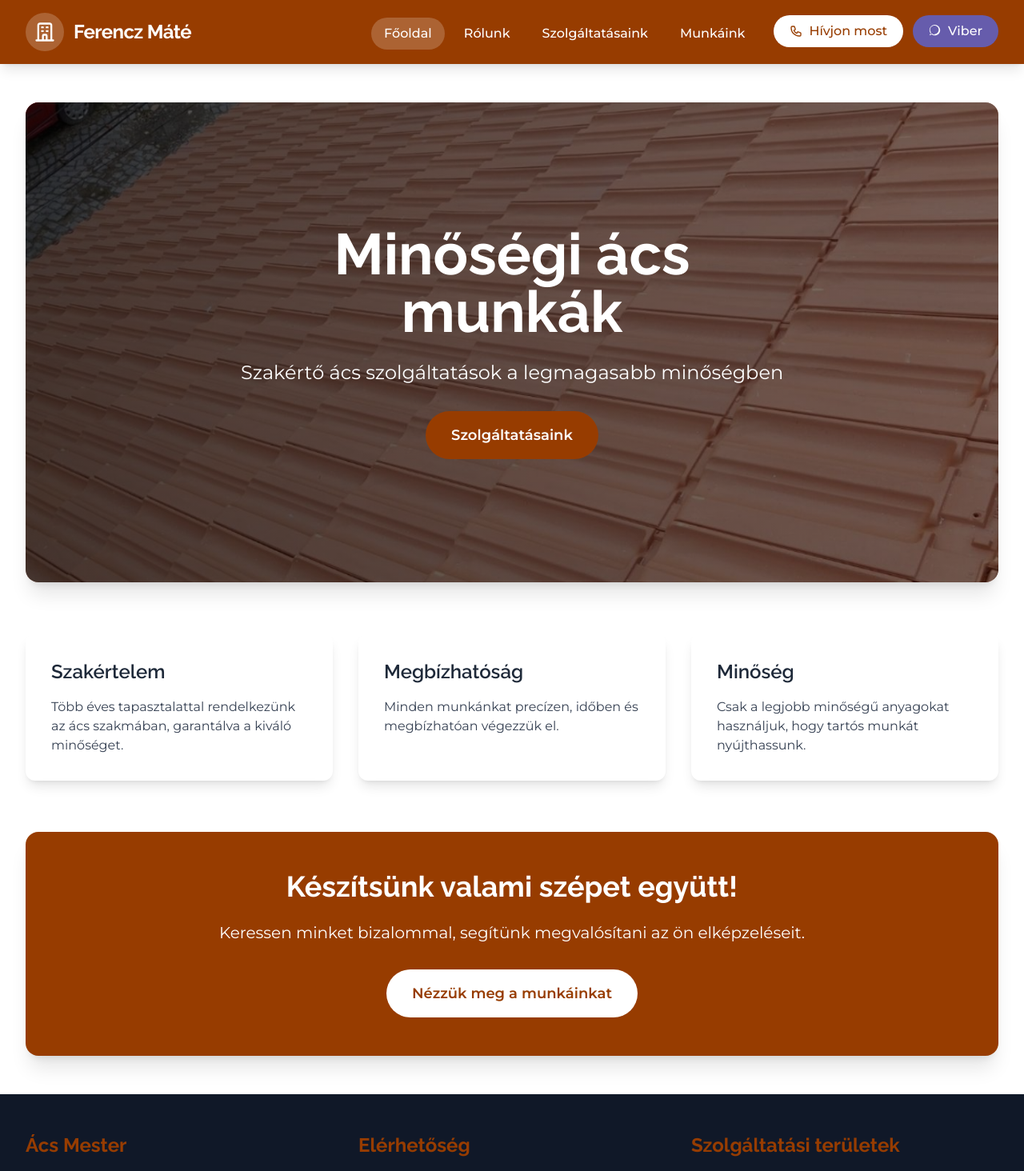
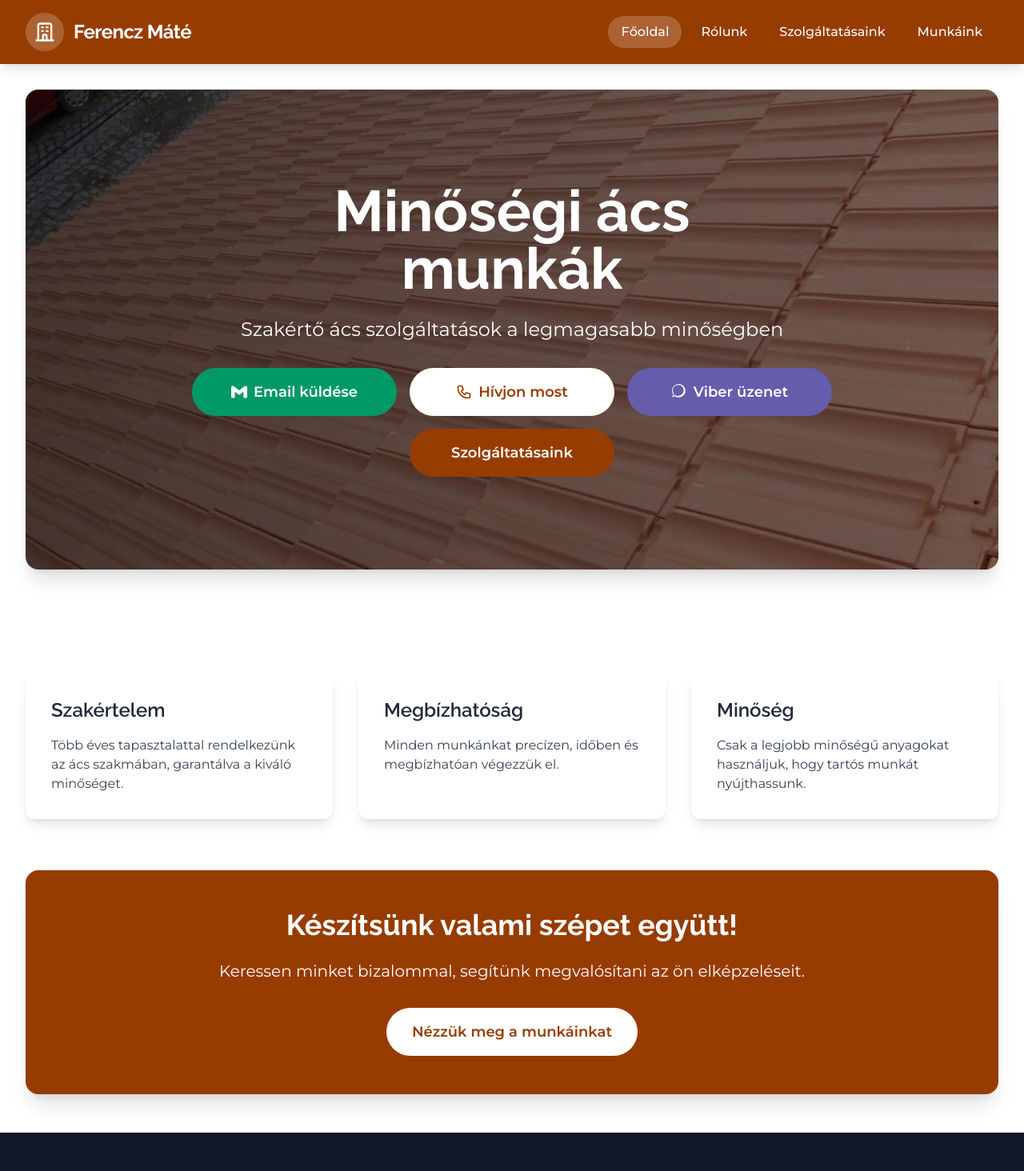
Before and after one commit to DNLincrdbl/roofcompany, a Next.js app: page / in a window 1280 px wide. Shown: the top 1464 px of the page at 80% size. Built offline with nearby package versions, Linux system fonts and the light colour scheme.

Commit message:
Final release

```diff
--- a/src/app/globals.css
+++ b/src/app/globals.css
@@ -29,6 +29,12 @@ body {
 @tailwind components;
 @tailwind utilities;
 
+html,
+body {
+  background-color: white;
+  scroll-behavior: smooth;
+}
+
 @layer base {
   :root {
     --font-montserrat: var(--font-montserrat);
--- a/src/app/page.tsx
+++ b/src/app/page.tsx
@@ -1,12 +1,20 @@
+'use client';
+
 import Layout from '@/components/Layout';
 import Image from 'next/image';
 import Link from 'next/link';
+import { motion } from 'framer-motion';
 
 export default function Home() {
   return (
     <Layout>
       {/* Hero Section */}
-      <div className="relative h-[600px] mb-16 rounded-2xl overflow-hidden shadow-xl">
+      <motion.div
+        initial={{ opacity: 0, y: 20 }}
+        animate={{ opacity: 1, y: 0 }}
+        transition={{ duration: 0.8 }}
+        className="relative h-[600px] rounded-2xl overflow-hidden shadow-xl"
+      >
         <Image
           src="/pictures/IMG_0927.JPG"
           alt="Ács munkája"
@@ -15,61 +23,154 @@ export default function Home() {
           priority
         />
         <div className="absolute inset-0 bg-gradient-to-r from-black/70 to-black/50 z-10"></div>
-        <div className="relative z-20 h-full flex items-center justify-center text-center text-white">
+        <motion.div
+          initial={{ opacity: 0 }}
+          animate={{ opacity: 1 }}
+          transition={{ duration: 1, delay: 0.2 }}
+          className="relative z-20 h-full flex items-center justify-center text-center text-white"
+        >
           <div className="max-w-3xl px-4">
-            <h1 className="text-5xl md:text-7xl font-bold mb-6 text-white font-raleway">
+            <motion.h1
+              initial={{ opacity: 0, y: 20 }}
+              animate={{ opacity: 1, y: 0 }}
+              transition={{ duration: 0.8, delay: 0.4 }}
+              className="text-5xl md:text-7xl font-bold mb-6 text-white font-raleway"
+            >
               Minőségi ács munkák
-            </h1>
-            <p className="text-xl md:text-2xl mb-8 text-white font-montserrat">
+            </motion.h1>
+            <motion.p
+              initial={{ opacity: 0, y: 20 }}
+              animate={{ opacity: 1, y: 0 }}
+              transition={{ duration: 0.8, delay: 0.6 }}
+              className="text-xl md:text-2xl mb-8 text-white font-montserrat"
+            >
               Szakértő ács szolgáltatások a legmagasabb minőségben
-            </p>
+            </motion.p>
+            <motion.div
+              initial={{ opacity: 0, y: 20 }}
+              animate={{ opacity: 1, y: 0 }}
+              transition={{ duration: 0.8, delay: 0.8 }}
+              className="flex flex-col gap-4 items-center"
+            >
+              <div className="flex flex-col sm:flex-row gap-4 justify-center items-center">
+                <motion.a
+                  whileHover={{ scale: 1.05 }}
+                  whileTap={{ scale: 0.95 }}
+                  href="mailto:ferenczmate.business@gmail.com"
+                  className="w-64 bg-emerald-600 hover:bg-emerald-700 text-white px-8 py-4 rounded-full text-lg font-semibold transition-colors inline-flex items-center justify-center font-montserrat"
+                >
+                  <svg className="w-5 h-5 mr-2" viewBox="0 0 24 24" fill="currentColor">
+                    <path d="M24 5.457v13.909c0 .904-.732 1.636-1.636 1.636h-3.819V11.73L12 16.64l-6.545-4.91v9.273H1.636A1.636 1.636 0 0 1 0 19.366V5.457c0-2.023 2.309-3.178 3.927-1.964L5.455 4.64 12 9.548l6.545-4.91 1.528-1.145C21.69 2.28 24 3.434 24 5.457z"/>
+                  </svg>
+                  Email küldése
+                </motion.a>
+                <motion.a
+                  whileHover={{ scale: 1.05 }}
+                  whileTap={{ scale: 0.95 }}
+                  href="tel:+36306547947"
+                  className="w-64 bg-white text-amber-800 hover:bg-amber-50 px-8 py-4 rounded-full text-lg font-semibold transition-colors inline-flex items-center justify-center font-montserrat"
+                >
+                  <svg className="w-5 h-5 mr-2" fill="none" viewBox="0 0 24 24" stroke="currentColor">
+                    <path strokeLinecap="round" strokeLinejoin="round" strokeWidth={2} d="M3 5a2 2 0 012-2h3.28a1 1 0 01.948.684l1.498 4.493a1 1 0 01-.502 1.21l-2.257 1.13a11.042 11.042 0 005.516 5.516l1.13-2.257a1 1 0 011.21-.502l4.493 1.498a1 1 0 01.684.949V19a2 2 0 01-2 2h-1C9.716 21 3 14.284 3 6V5z" />
+                  </svg>
+                  Hívjon most
+                </motion.a>
+                <motion.a
+                  whileHover={{ scale: 1.05 }}
+                  whileTap={{ scale: 0.95 }}
+                  href="viber://chat?number=+36306547947"
+                  className="w-64 bg-[#665CAC] text-white hover:bg-[#7d71c5] px-8 py-4 rounded-full text-lg font-semibold transition-colors inline-flex items-center justify-center font-montserrat"
+                >
+                  <svg className="w-5 h-5 mr-2" viewBox="0 0 24 24" fill="currentColor">
+                    <path d="M11.2 0C5.85 0 1.3 4.55 1.3 9.9c0 2.15.7 4.15 1.85 5.75L1.3 20l4.35-1.85c1.6 1.15 3.6 1.85 5.75 1.85 5.35 0 9.9-4.55 9.9-9.9S16.55 0 11.2 0zm0 18.2c-1.85 0-3.6-.7-4.75-1.85l-3.5 1.4 1.4-3.5c-1.15-1.15-1.85-2.9-1.85-4.75 0-4.55 3.5-8.05 8.05-8.05s8.05 3.5 8.05 8.05-3.5 8.05-8.05 8.05z"/>
+                  </svg>
+                  Viber üzenet
+                </motion.a>
+              </div>
+              <motion.div
+                whileHover={{ scale: 1.05 }}
+                whileTap={{ scale: 0.95 }}
+              >
                 <Link
                   href="/szolgaltatasok"
-              className="bg-amber-800 hover:bg-amber-700 text-white px-8 py-4 rounded-full text-lg font-semibold transition-colors inline-block font-montserrat"
+                  className="w-64 bg-amber-800 hover:bg-amber-700 text-white px-8 py-4 rounded-full text-lg font-semibold transition-colors inline-flex items-center justify-center font-montserrat"
                 >
                   Szolgáltatásaink
                 </Link>
+              </motion.div>
+            </motion.div>
           </div>
-        </div>
-      </div>
+        </motion.div>
+      </motion.div>
 
       {/* Features Section */}
-      <div className="grid md:grid-cols-3 gap-8 mb-16">
-        <div className="bg-white p-8 rounded-xl shadow-lg">
-          <h3 className="text-2xl font-semibold mb-4 text-gray-800 font-raleway">Szakértelem</h3>
-          <p className="text-gray-700 font-montserrat">
-            Több éves tapasztalattal rendelkezünk az ács szakmában, garantálva a kiváló minőséget.
-          </p>
-        </div>
-        <div className="bg-white p-8 rounded-xl shadow-lg">
-          <h3 className="text-2xl font-semibold mb-4 text-gray-800 font-raleway">Megbízhatóság</h3>
-          <p className="text-gray-700 font-montserrat">
-            Minden munkánkat precízen, időben és megbízhatóan végezzük el.
-          </p>
-        </div>
-        <div className="bg-white p-8 rounded-xl shadow-lg">
-          <h3 className="text-2xl font-semibold mb-4 text-gray-800 font-raleway">Minőség</h3>
-          <p className="text-gray-700 font-montserrat">
-            Csak a legjobb minőségű anyagokat használjuk, hogy tartós munkát nyújthassunk.
-          </p>
-        </div>
+      <div className="grid md:grid-cols-3 gap-8 mb-16 mt-32">
+        {[
+          {
+            title: "Szakértelem",
+            text: "Több éves tapasztalattal rendelkezünk az ács szakmában, garantálva a kiváló minőséget."
+          },
+          {
+            title: "Megbízhatóság",
+            text: "Minden munkánkat precízen, időben és megbízhatóan végezzük el."
+          },
+          {
+            title: "Minőség",
+            text: "Csak a legjobb minőségű anyagokat használjuk, hogy tartós munkát nyújthassunk."
+          }
+        ].map((feature, index) => (
+          <motion.div
+            key={feature.title}
+            initial={{ opacity: 0, x: 50 }}
+            whileInView={{ opacity: 1, x: 0 }}
+            viewport={{ once: true }}
+            transition={{ duration: 0.5, delay: index * 0.2 }}
+            className="bg-white p-8 rounded-xl shadow-lg"
+          >
+            <h3 className="text-2xl font-semibold mb-4 text-gray-800 font-raleway">{feature.title}</h3>
+            <p className="text-gray-700 font-montserrat">{feature.text}</p>
+          </motion.div>
+        ))}
       </div>
 
       {/* CTA Section */}
-      <div className="bg-amber-800 text-white p-12 rounded-2xl text-center shadow-xl">
-        <h2 className="text-3xl md:text-4xl font-bold mb-6 text-white font-raleway">
+      <motion.div
+        initial={{ opacity: 0, scale: 0.95 }}
+        whileInView={{ opacity: 1, scale: 1 }}
+        viewport={{ once: true }}
+        transition={{ duration: 0.8 }}
+        className="bg-amber-800 text-white p-12 rounded-2xl text-center shadow-xl"
+      >
+        <motion.h2
+          initial={{ opacity: 0, y: 20 }}
+          whileInView={{ opacity: 1, y: 0 }}
+          viewport={{ once: true }}
+          transition={{ duration: 0.8, delay: 0.2 }}
+          className="text-3xl md:text-4xl font-bold mb-6 text-white font-raleway"
+        >
           Készítsünk valami szépet együtt!
-        </h2>
-        <p className="text-xl mb-8 text-white font-montserrat">
+        </motion.h2>
+        <motion.p
+          initial={{ opacity: 0, y: 20 }}
+          whileInView={{ opacity: 1, y: 0 }}
+          viewport={{ once: true }}
+          transition={{ duration: 0.8, delay: 0.4 }}
+          className="text-xl mb-8 text-white font-montserrat"
+        >
           Keressen minket bizalommal, segítünk megvalósítani az ön elképzeléseit.
-        </p>
+        </motion.p>
+        <motion.div
+          whileHover={{ scale: 1.05 }}
+          whileTap={{ scale: 0.95 }}
+        >
           <Link
             href="/munkak"
             className="bg-white text-amber-800 hover:bg-amber-50 px-8 py-4 rounded-full text-lg font-semibold transition-colors inline-block font-montserrat"
           >
             Nézzük meg a munkáinkat
           </Link>
-      </div>
+        </motion.div>
+      </motion.div>
     </Layout>
   );
 }
--- a/src/components/Layout.tsx
+++ b/src/components/Layout.tsx
@@ -8,8 +8,8 @@ const Layout = ({ children }: LayoutProps) => {
   return (
     <div className="min-h-screen bg-white">
       <Navbar />
-      <div className="pt-20">
-        <main className="max-w-7xl mx-auto px-4 sm:px-6 lg:px-8 py-12">
+      <div className="pt-16 min-h-[calc(100vh-80px)] flex items-center">
+        <main className="max-w-7xl mx-auto px-4 sm:px-6 lg:px-8 py-12 w-full">
           {children}
         </main>
       </div>
@@ -36,6 +36,14 @@ const Layout = ({ children }: LayoutProps) => {
                 </svg>
                 Ferencz Máté
               </p>
+              <p className="text-gray-300 font-montserrat text-base mb-3 flex items-center">
+                <svg className="w-5 h-5 mr-2 text-amber-800" fill="none" viewBox="0 0 24 24" stroke="currentColor">
+                  <path strokeLinecap="round" strokeLinejoin="round" strokeWidth={2} d="M3 8l7.89 5.26a2 2 0 002.22 0L21 8M5 19h14a2 2 0 002-2V7a2 2 0 00-2-2H5a2 2 0 00-2 2v10a2 2 0 002 2z" />
+                </svg>
+                <a href="mailto:ferenczmate.business@gmail.com" className="hover:text-amber-800 transition-colors">
+                  ferenczmate.business@gmail.com
+                </a>
+              </p>
             </div>
             <div>
               <h3 className="text-2xl font-bold mb-4 font-raleway text-amber-800">Szolgáltatási területek</h3>
@@ -49,7 +57,7 @@ const Layout = ({ children }: LayoutProps) => {
             </div>
           </div>
           <div className="border-t border-gray-800 mt-8 pt-8 text-center">
-            <p className="text-gray-400 font-montserrat">&copy; {new Date().getFullYear()} Ács Mester. Minden jog fenntartva.</p>
+            <p className="text-gray-400 font-montserrat">&copy; {new Date().getFullYear()} Ferencz Máté. Minden jog fenntartva.</p>
           </div>
         </div>
       </footer>
--- a/src/components/Navbar.tsx
+++ b/src/components/Navbar.tsx
@@ -75,32 +75,6 @@ const Navbar = () => {
                   {item.name}
                 </Link>
               ))}
-              <a
-                href="tel:+36306547947"
-                className={`ml-4 px-5 py-2 rounded-full text-base font-medium transition-all font-montserrat flex items-center ${
-                  scrolled
-                    ? 'bg-amber-800 text-white hover:bg-amber-700'
-                    : 'bg-white text-amber-800 hover:bg-white/90'
-                }`}
-              >
-                <svg className="w-4 h-4 mr-2" fill="none" viewBox="0 0 24 24" stroke="currentColor">
-                  <path strokeLinecap="round" strokeLinejoin="round" strokeWidth={2} d="M3 5a2 2 0 012-2h3.28a1 1 0 01.948.684l1.498 4.493a1 1 0 01-.502 1.21l-2.257 1.13a11.042 11.042 0 005.516 5.516l1.13-2.257a1 1 0 011.21-.502l4.493 1.498a1 1 0 01.684.949V19a2 2 0 01-2 2h-1C9.716 21 3 14.284 3 6V5z" />
-                </svg>
-                <span>Hívjon most</span>
-              </a>
-              <a
-                href="viber://chat?number=+36306547947"
-                className={`ml-2 px-5 py-2 rounded-full text-base font-medium transition-all font-montserrat flex items-center ${
-                  scrolled
-                    ? 'bg-[#665CAC] text-white hover:bg-[#7d71c5]'
-                    : 'bg-[#665CAC] text-white hover:bg-[#7d71c5]'
-                }`}
-              >
-                <svg className="w-4 h-4 mr-2" viewBox="0 0 24 24" fill="currentColor">
-                  <path d="M11.2 0C5.85 0 1.3 4.55 1.3 9.9c0 2.15.7 4.15 1.85 5.75L1.3 20l4.35-1.85c1.6 1.15 3.6 1.85 5.75 1.85 5.35 0 9.9-4.55 9.9-9.9S16.55 0 11.2 0zm0 18.2c-1.85 0-3.6-.7-4.75-1.85l-3.5 1.4 1.4-3.5c-1.15-1.15-1.85-2.9-1.85-4.75 0-4.55 3.5-8.05 8.05-8.05s8.05 3.5 8.05 8.05-3.5 8.05-8.05 8.05z"/>
-                </svg>
-                <span>Viber</span>
-              </a>
             </div>
           </div>
 
@@ -151,24 +125,6 @@ const Navbar = () => {
                 {item.name}
               </Link>
             ))}
-            <a
-              href="tel:+36306547947"
-              className="mt-4 flex items-center justify-center w-full px-4 py-3 rounded-lg bg-amber-800 text-white text-base font-medium transition-all font-montserrat"
-            >
-              <svg className="w-4 h-4 mr-2" fill="none" viewBox="0 0 24 24" stroke="currentColor">
-                <path strokeLinecap="round" strokeLinejoin="round" strokeWidth={2} d="M3 5a2 2 0 012-2h3.28a1 1 0 01.948.684l1.498 4.493a1 1 0 01-.502 1.21l-2.257 1.13a11.042 11.042 0 005.516 5.516l1.13-2.257a1 1 0 011.21-.502l4.493 1.498a1 1 0 01.684.949V19a2 2 0 01-2 2h-1C9.716 21 3 14.284 3 6V5z" />
-              </svg>
-              Hívjon most
-            </a>
-            <a
-              href="viber://chat?number=+36306547947"
-              className="mt-2 flex items-center justify-center w-full px-4 py-3 rounded-lg bg-[#665CAC] text-white text-base font-medium transition-all font-montserrat"
-            >
-              <svg className="w-4 h-4 mr-2" viewBox="0 0 24 24" fill="currentColor">
-                <path d="M11.2 0C5.85 0 1.3 4.55 1.3 9.9c0 2.15.7 4.15 1.85 5.75L1.3 20l4.35-1.85c1.6 1.15 3.6 1.85 5.75 1.85 5.35 0 9.9-4.55 9.9-9.9S16.55 0 11.2 0zm0 18.2c-1.85 0-3.6-.7-4.75-1.85l-3.5 1.4 1.4-3.5c-1.15-1.15-1.85-2.9-1.85-4.75 0-4.55 3.5-8.05 8.05-8.05s8.05 3.5 8.05 8.05-3.5 8.05-8.05 8.05z"/>
-              </svg>
-              <span>Viber üzenet</span>
-            </a>
           </div>
         </div>
       )}
```
Also changed, not shown: package.json (+6 -5 lines), src/app/munkak/page.tsx (+17 -17 lines), 1 other file (tests, documents, lock files or other folders). Lines whose indentation alone changed are shown as unchanged.
